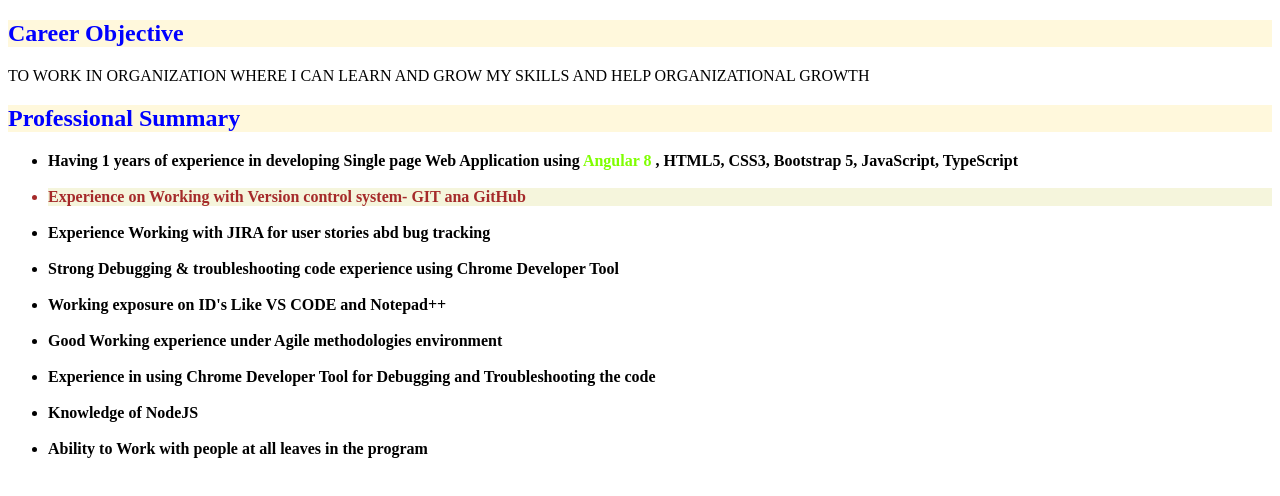
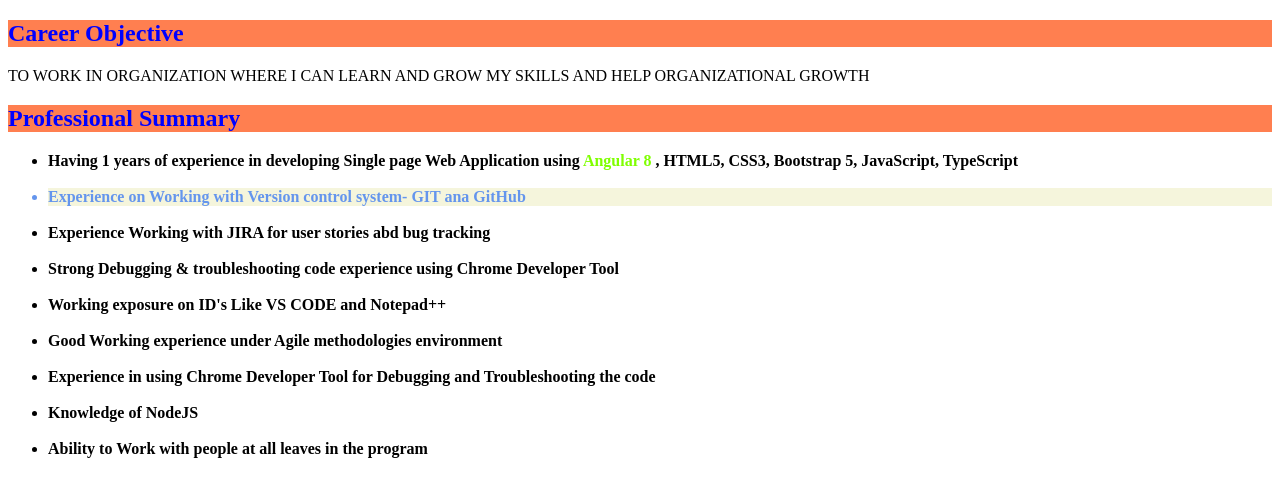
Before and after one commit to payalabhang77/MyProfile, a plain HTML site: page home.html in a window 1280 px wide. Drawn offline with Linux system fonts and the light colour scheme.

Commit message:
Design home page
Design home page

```diff
--- a/home.html
+++ b/home.html
@@ -7,17 +7,17 @@
     <style>
         .objective{
             color:blue;
-            background-color:cornsilk;
+            background-color:coral;
         }
         .summary{
             color:blue;
-            background-color:cornsilk;
+            background-color:coral;
         }
         #angular{
             color: chartreuse;
         }
         .experience{
-            color: brown;
+            color: cornflowerblue;
             background-color: beige;
         }
     </style>
```
